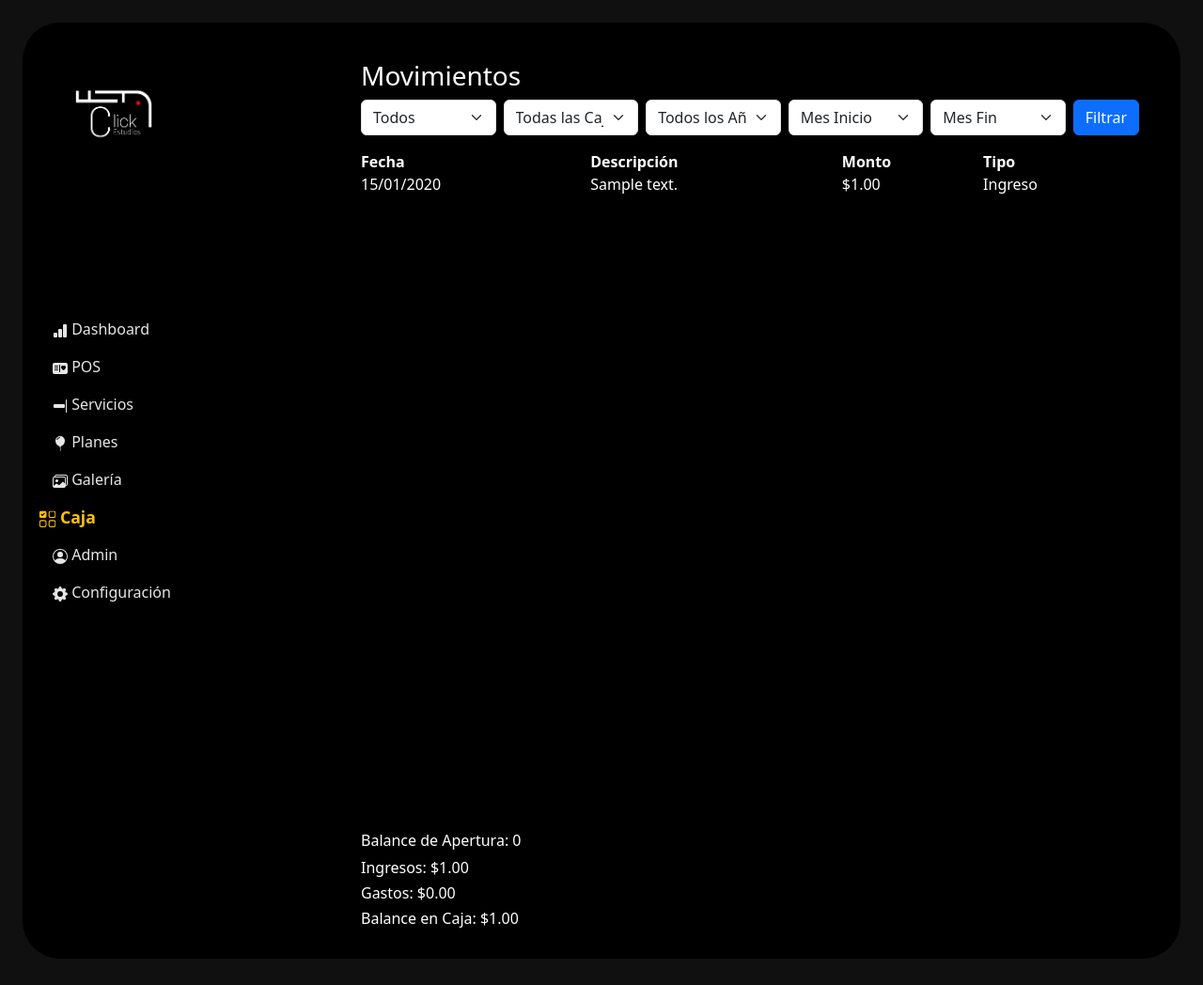
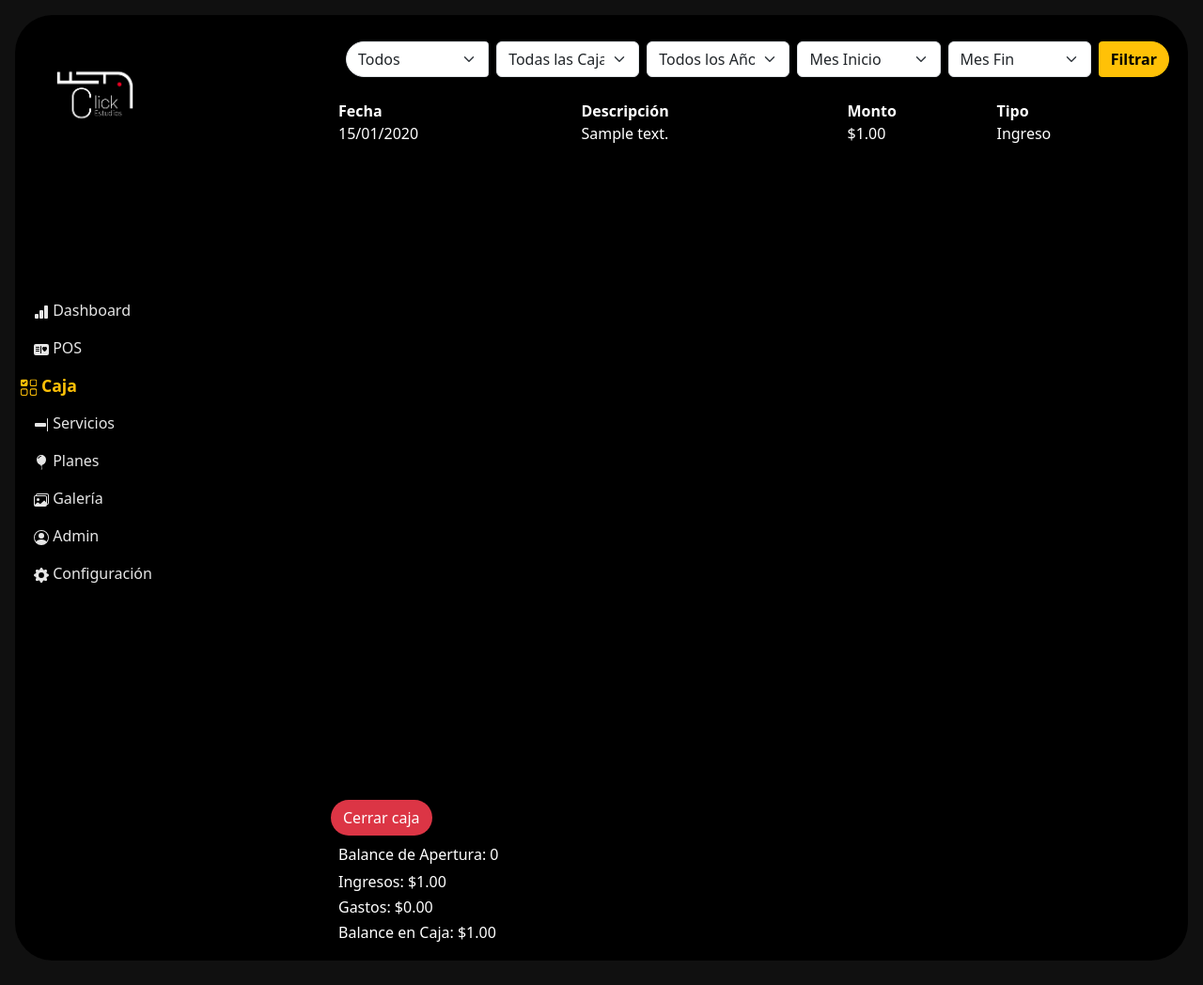
Before and after one commit to the-wandy-olivares/_ClickEstudios, a Django app: page /box/ in a window 1280 px wide. Shown: the whole page at 94% size. Run offline with Django 5.2, Linux system fonts and the light colour scheme; tables that the repository leaves empty hold one stand-in row (values such as "Sample post"); some web fonts are replaced.

Commit message:
Agregar funcionalidad para crear y gestionar la caja administrativa; actualizar modelos, vistas, formularios y plantillas correspondientes

```diff
--- a/ClickEstudios/Estudios/models.py
+++ b/ClickEstudios/Estudios/models.py
@@ -222,8 +222,6 @@ class Adicional(models.Model):
 class Box(models.Model):
       user = models.ForeignKey(User, on_delete=models.CASCADE, related_name='box', null=True, blank=True)
 
-
-
 # Estado de caja
       open = models.BooleanField(default=True)
       date_opening = models.DateTimeField(auto_now_add=True)
--- a/ClickEstudios/Estudios/templates/base/base.html
+++ b/ClickEstudios/Estudios/templates/base/base.html
@@ -38,10 +38,8 @@
   </style>
 
 
-  <body style="background-color:rgb(16, 16, 16); "
-      class="p-4">
-
-      <main class=' p-3 d-flex '  style=" height: 95vh; background-color: #000000;
+  <body style="background-color:rgb(16, 16, 16); " class="p-3">
+      <main class=' p-1 d-flex '  style=" height: 96vh; background-color: #000000;
             border-radius: 2.5rem;">
             <div class='bg-grey' style='min-width: 300px;'>
                   {% include "component/nav.html" %}
--- a/ClickEstudios/Estudios/templates/box/box.html
+++ b/ClickEstudios/Estudios/templates/box/box.html
@@ -10,16 +10,19 @@
 
       </style>
 
-      <div class="container   text-white overflow-auto d-flex flex-wrap align-content-start  w-100  rounded-5">
+      <div class="   text-white overflow-auto d-flex flex-wrap align-content-start  w-100  rounded-5">
             {% if is_open %}
             <div class="w-100 vh-100">
-                  <div class="">
-                        <h3 class="text-start">Movimientos</h3>
-                        {% include "box/components/filter.html" %}
+                        <div class="">
+                              {% include "box/components/filter.html" %}
                               {% include "box/components/table.html" %}
                         </div>
                   </div>
                   <div class="position-sticky bottom-0 w-100">
+                        <a href="{% url "estudios:box-create" %}" class='mb-3'>
+                              <button class='btn bg-danger rounded-5 text-white '
+                              >Cerrar  caja</button>
+                        </a>
                         <div class="col-md-6">
                               <st>Balance de Apertura: {{ balance_apertura }}</st>
                         </div>
@@ -29,10 +32,18 @@
                               <h6>Balance en Caja: ${{ balance_caja|intcomma }}.00</h6>
                         </div>
                   </div>
+
             {% else %}
-                        <div class='d-flex justify-content-center align-content-center flex-wrap vh-100 w-100'>
-                              Caja cerrada
-                        </div>
+            <div class='d-flex  rounded-5 justify-content-center align-content-center flex-wrap mb2 h-100 w-100'>
+                  <strong class='m-0 p-0'> Caja cerrada </strong>
+                  <a href="{% url "estudios:box-create" %}" class="w-100 text-center mt-4">
+                        <button class="btn bg-white bg-opacity-10 text-white  rounded-5 p-2 ps-4 pe-4">
+                              Abrir Caja <svg xmlns="http://www.w3.org/2000/svg" width="16" height="16" fill="currentColor" class="bi bi-arrow-up-right-circle-fill" viewBox="0 0 16 16">
+                                    <path d="M0 8a8 8 0 1 0 16 0A8 8 0 0 0 0 8m5.904 2.803a.5.5 0 1 1-.707-.707L9.293 6H6.525a.5.5 0 1 1 0-1H10.5a.5.5 0 0 1 .5.5v3.975a.5.5 0 0 1-1 0V6.707z"/>
+                                    </svg>
+                        </button>
+                  </a>
+            </div>
             {% endif %}
       </div>
 
--- a/ClickEstudios/Estudios/templates/box/components/filter.html
+++ b/ClickEstudios/Estudios/templates/box/components/filter.html
@@ -1,6 +1,7 @@
-<form method="post" class="d-flex justify-content-between mb-3">
+<div class="d-flex w-100 justify-content-between">
+      <form method="post" class="d-flex w-100 justify-content-between mb-3">
             {% csrf_token %}
-      <select name="tipo" class="form-select me-2">
+            <select name="tipo" class="form-select me-2  rounded-start-5" >
                   <option value="todos" {% if request.POST.tipo == "todos" %}selected{% endif %}>Todos</option>
                   <option value="ingreso" {% if request.POST.tipo == "ingreso" %}selected{% endif %}>Ingresos</option>
                   <option value="gasto" {% if request.POST.tipo == "gasto" %}selected{% endif %}>Gastos</option>
@@ -31,5 +32,8 @@
                   <option value="{{ mes.numero }}" {% if request.POST.mes_fin == mes.numero|stringformat:"s" %}selected{% endif %}>{{ mes.nombre }}</option>
                   {% endfor %}
             </select>
-      <button type="submit" class="btn btn-primary">Filtrar</button>
+            <button type="submit" class="btn btn-warning rounded-end-5"
+            style="font-weight: bold;">Filtrar</button>
       </form>
+
+</div>
--- a/ClickEstudios/Estudios/templates/box/components/table.html
+++ b/ClickEstudios/Estudios/templates/box/components/table.html
@@ -9,6 +9,7 @@
             </tr>
       </thead>
       <tbody id="movimientos-table">
+            {% if movimientos  %}
                   {% for movimiento in movimientos %}
                   <tr class="movimiento-row" data-tipo="{{ movimiento.tipo }}">
                         <td>{{ movimiento.date|date:"d/m/Y" }}</td>
@@ -17,5 +18,13 @@
                         <td class='text-capitalize'>{{ movimiento.type }}</td>
                   </tr>
                   {% endfor %}
+            {% else %}
+                  <tr>
+                        <td colspan="4" class=' pt-5 text-center'>
+                              <svg xmlns="http://www.w3.org/2000/svg" width="16" height="16" fill="currentColor" class="bi bi-exclamation-diamond-fill me-1" viewBox="0 0 16 16">
+                                    <path d="M9.05.435c-.58-.58-1.52-.58-2.1 0L.436 6.95c-.58.58-.58 1.519 0 2.098l6.516 6.516c.58.58 1.519.58 2.098 0l6.516-6.516c.58-.58.58-1.519 0-2.098zM8 4c.535 0 .954.462.9.995l-.35 3.507a.552.552 0 0 1-1.1 0L7.1 4.995A.905.905 0 0 1 8 4m.002 6a1 1 0 1 1 0 2 1 1 0 0 1 0-2"/>
+                                  </svg> No hay resultados</td>
+                  </tr>
+            {% endif %}
       </tbody>
 </table>
--- a/ClickEstudios/Estudios/templates/component/nav.html
+++ b/ClickEstudios/Estudios/templates/component/nav.html
@@ -37,6 +37,12 @@
                 </svg>
             POS
       </a>
+      <a class='caja' href="{% url "estudios:box" %}">
+            <svg xmlns="http://www.w3.org/2000/svg" width="16" height="16" fill="currentColor" class="bi bi-ui-checks-grid" viewBox="0 0 16 16">
+                  <path d="M2 10h3a1 1 0 0 1 1 1v3a1 1 0 0 1-1 1H2a1 1 0 0 1-1-1v-3a1 1 0 0 1 1-1m9-9h3a1 1 0 0 1 1 1v3a1 1 0 0 1-1 1h-3a1 1 0 0 1-1-1V2a1 1 0 0 1 1-1m0 9a1 1 0 0 0-1 1v3a1 1 0 0 0 1 1h3a1 1 0 0 0 1-1v-3a1 1 0 0 0-1-1zm0-10a2 2 0 0 0-2 2v3a2 2 0 0 0 2 2h3a2 2 0 0 0 2-2V2a2 2 0 0 0-2-2zM2 9a2 2 0 0 0-2 2v3a2 2 0 0 0 2 2h3a2 2 0 0 0 2-2v-3a2 2 0 0 0-2-2zm7 2a2 2 0 0 1 2-2h3a2 2 0 0 1 2 2v3a2 2 0 0 1-2 2h-3a2 2 0 0 1-2-2zM0 2a2 2 0 0 1 2-2h3a2 2 0 0 1 2 2v3a2 2 0 0 1-2 2H2a2 2 0 0 1-2-2zm5.354.854a.5.5 0 1 0-.708-.708L3 3.793l-.646-.647a.5.5 0 1 0-.708.708l1 1a.5.5 0 0 0 .708 0z"/>
+                </svg>
+                Caja
+            </a>
       <a href="{% url "estudios:service" %}">
             <svg xmlns="http://www.w3.org/2000/svg" width="16" height="16" fill="currentColor" class="bi bi-align-end" viewBox="0 0 16 16">
                   <path fill-rule="evenodd" d="M14.5 1a.5.5 0 0 0-.5.5v13a.5.5 0 0 0 1 0v-13a.5.5 0 0 0-.5-.5"/>
@@ -63,12 +69,6 @@
                 </svg>
             Galería
       </a>
-      <a class='caja' href="{% url "estudios:box" %}">
-            <svg xmlns="http://www.w3.org/2000/svg" width="16" height="16" fill="currentColor" class="bi bi-ui-checks-grid" viewBox="0 0 16 16">
-                  <path d="M2 10h3a1 1 0 0 1 1 1v3a1 1 0 0 1-1 1H2a1 1 0 0 1-1-1v-3a1 1 0 0 1 1-1m9-9h3a1 1 0 0 1 1 1v3a1 1 0 0 1-1 1h-3a1 1 0 0 1-1-1V2a1 1 0 0 1 1-1m0 9a1 1 0 0 0-1 1v3a1 1 0 0 0 1 1h3a1 1 0 0 0 1-1v-3a1 1 0 0 0-1-1zm0-10a2 2 0 0 0-2 2v3a2 2 0 0 0 2 2h3a2 2 0 0 0 2-2V2a2 2 0 0 0-2-2zM2 9a2 2 0 0 0-2 2v3a2 2 0 0 0 2 2h3a2 2 0 0 0 2-2v-3a2 2 0 0 0-2-2zm7 2a2 2 0 0 1 2-2h3a2 2 0 0 1 2 2v3a2 2 0 0 1-2 2h-3a2 2 0 0 1-2-2zM0 2a2 2 0 0 1 2-2h3a2 2 0 0 1 2 2v3a2 2 0 0 1-2 2H2a2 2 0 0 1-2-2zm5.354.854a.5.5 0 1 0-.708-.708L3 3.793l-.646-.647a.5.5 0 1 0-.708.708l1 1a.5.5 0 0 0 .708 0z"/>
-                </svg>
-                Caja
-            </a>
       <a href="">
             <svg xmlns="http://www.w3.org/2000/svg" width="16" height="16" fill="currentColor" class="bi bi-person-circle" viewBox="0 0 16 16">
                   <path d="M11 6a3 3 0 1 1-6 0 3 3 0 0 1 6 0"/>
--- a/ClickEstudios/Estudios/urls.py
+++ b/ClickEstudios/Estudios/urls.py
@@ -35,6 +35,6 @@ urlpatterns = [
 
 #  Caja administrativa, balance, cierre de caja, apertura de caja, etc
       path('box/', views.Box.as_view(), name='box'),
-            # path('caja-create/', views.cajaCreate.as_view(), name='caja-create'),
+            path('box-create/', views.BoxCreate.as_view(), name='box-create'),
             #       path('caja-update/<int:pk>/', views.cajaUpdate.as_view(), name='caja-update'),
 ]
--- a/ClickEstudios/Estudios/views.py
+++ b/ClickEstudios/Estudios/views.py
@@ -435,3 +435,27 @@ class Box(TemplateView):
         context['balance_caja'] = balance_caja
 
         return self.render_to_response(context)
+
+
+
+class BoxCreate(TemplateView):
+    model = models.Box
+    template_name = 'box/box-create.html'
+
+    def get_context_data(self, **kwargs):
+        context = super().get_context_data(**kwargs)
+        context['is_open'] = models.Box.objects.filter(open=True).exists()
+        return context
+
+
+    def post(self, request, *args, **kwargs):
+        if request.POST.get('open'):
+            box = models.Box(
+                user=request.user
+            )
+            box.save()
+        if request.POST.get('close'):
+            box = models.Box.objects.filter(open=True).latest('id')
+            box.open = False
+            box.save()
+        return redirect('estudios:box')
```
Also changed, not shown: ClickEstudios/Estudios/forms.py (+12 -0 lines), ClickEstudios/Estudios/templates/box/box-create.html (added, +47 -0 lines), ClickEstudios/Estudios/templates/box/box-open.html (deleted, +0 -20 lines). Lines whose indentation alone changed are shown as unchanged.
